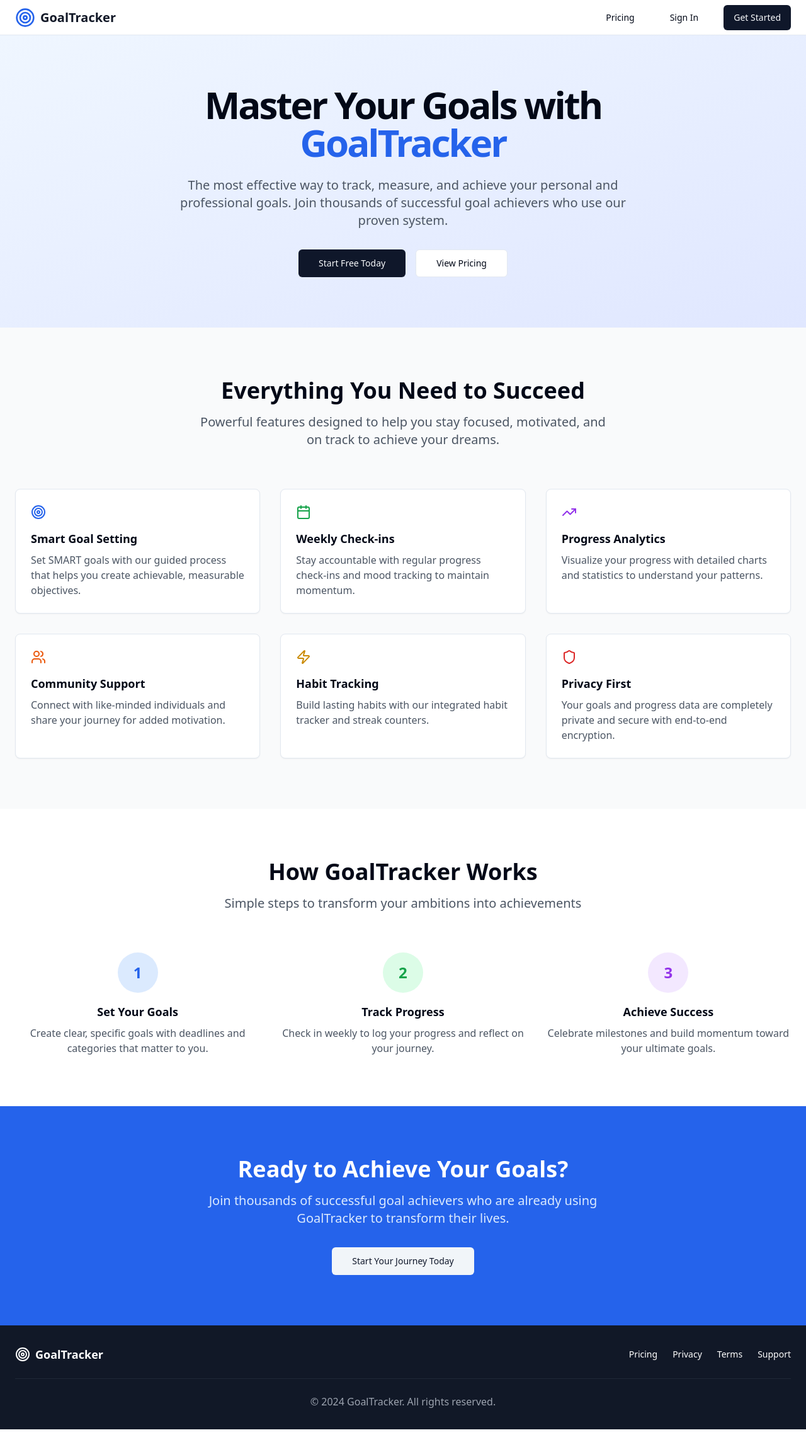
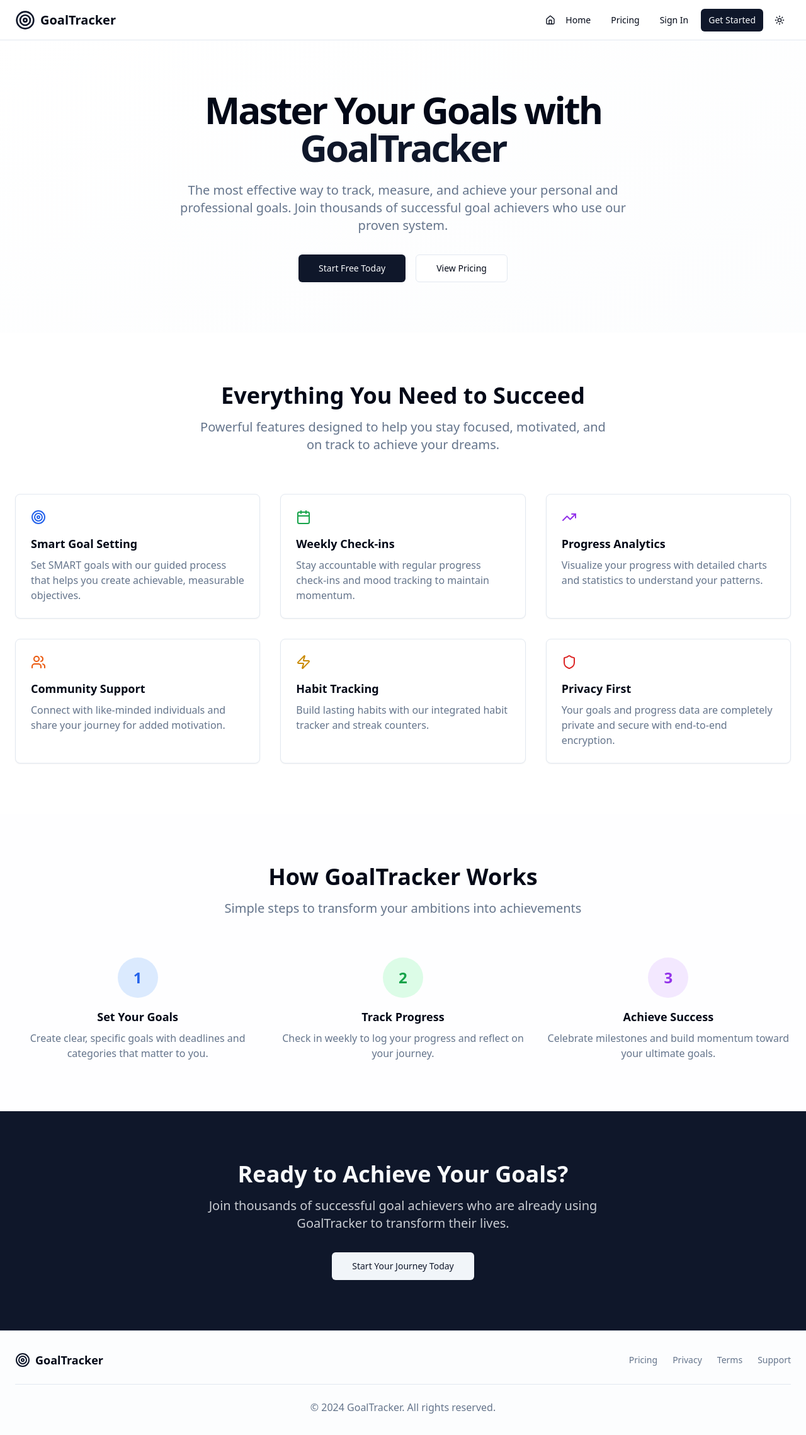
Before and after one commit to m7amd1/goal-streak-compass, a React (Vite) app: page /learn-more in a window 1280 px wide. Shown: the whole page at 63% size. Built offline with nearby package versions, Linux system fonts and the light colour scheme.

Commit message:
Refactor: Learn More page styling and behavior
Ensured the Learn More page matches the app's overall design, including responsiveness, dark mode support, and proper navigation.

```diff
--- a/src/pages/LearnMore.tsx
+++ b/src/pages/LearnMore.tsx
@@ -1,81 +1,89 @@
 
 import { Button } from "@/components/ui/button";
-import { Target, CheckCircle, Calendar, TrendingUp, Users, Zap, Shield } from "lucide-react";
+import { Target, CheckCircle, Calendar, TrendingUp, Users, Zap, Shield, Home } from "lucide-react";
 import { Link } from "react-router-dom";
+import { ThemeToggle } from "@/components/ThemeToggle";
 
 const LearnMore = () => {
   const features = [
     {
-      icon: <Target className="h-6 w-6 text-blue-600" />,
+      icon: <Target className="h-6 w-6 text-blue-600 dark:text-blue-400" />,
       title: "Smart Goal Setting",
       description: "Set SMART goals with our guided process that helps you create achievable, measurable objectives."
     },
     {
-      icon: <Calendar className="h-6 w-6 text-green-600" />,
+      icon: <Calendar className="h-6 w-6 text-green-600 dark:text-green-400" />,
       title: "Weekly Check-ins",
       description: "Stay accountable with regular progress check-ins and mood tracking to maintain momentum."
     },
     {
-      icon: <TrendingUp className="h-6 w-6 text-purple-600" />,
+      icon: <TrendingUp className="h-6 w-6 text-purple-600 dark:text-purple-400" />,
       title: "Progress Analytics",
       description: "Visualize your progress with detailed charts and statistics to understand your patterns."
     },
     {
-      icon: <Users className="h-6 w-6 text-orange-600" />,
+      icon: <Users className="h-6 w-6 text-orange-600 dark:text-orange-400" />,
       title: "Community Support",
       description: "Connect with like-minded individuals and share your journey for added motivation."
     },
     {
-      icon: <Zap className="h-6 w-6 text-yellow-600" />,
+      icon: <Zap className="h-6 w-6 text-yellow-600 dark:text-yellow-400" />,
       title: "Habit Tracking",
       description: "Build lasting habits with our integrated habit tracker and streak counters."
     },
     {
-      icon: <Shield className="h-6 w-6 text-red-600" />,
+      icon: <Shield className="h-6 w-6 text-red-600 dark:text-red-400" />,
       title: "Privacy First",
       description: "Your goals and progress data are completely private and secure with end-to-end encryption."
     }
   ];
 
   return (
-    <div className="min-h-screen bg-gray-50">
+    <div className="min-h-screen bg-background">
       {/* Header */}
-      <header className="px-4 lg:px-6 h-14 flex items-center bg-white border-b">
+      <header className="sticky top-0 z-50 bg-background/95 backdrop-blur supports-[backdrop-filter]:bg-background/60 border-b px-4 lg:px-6 h-16 flex items-center">
         <Link to="/" className="flex items-center space-x-2">
-          <Target className="h-8 w-8 text-blue-600" />
-          <span className="text-xl font-bold text-gray-900">GoalTracker</span>
+          <Target className="h-8 w-8 text-primary" />
+          <span className="text-xl font-bold text-foreground">GoalTracker</span>
         </Link>
-        <nav className="ml-auto flex gap-4 sm:gap-6">
+        <div className="ml-auto flex items-center space-x-2">
+          <Link to="/">
+            <Button variant="ghost" size="sm" className="flex items-center space-x-2">
+              <Home className="h-4 w-4" />
+              <span className="hidden sm:inline">Home</span>
+            </Button>
+          </Link>
           <Link to="/pricing">
-            <Button variant="ghost">Pricing</Button>
+            <Button variant="ghost" size="sm">Pricing</Button>
           </Link>
           <Link to="/auth">
-            <Button variant="ghost">Sign In</Button>
+            <Button variant="ghost" size="sm">Sign In</Button>
           </Link>
           <Link to="/auth">
-            <Button>Get Started</Button>
+            <Button size="sm">Get Started</Button>
           </Link>
-        </nav>
+          <ThemeToggle />
+        </div>
       </header>
 
       {/* Hero Section */}
-      <section className="py-20 bg-gradient-to-br from-blue-50 to-indigo-100">
+      <section className="py-20 bg-gradient-to-br from-background to-secondary/20">
         <div className="container px-4 md:px-6 mx-auto text-center">
           <h1 className="text-4xl md:text-6xl font-bold tracking-tighter mb-6">
             Master Your Goals with
             <br />
-            <span className="text-blue-600">GoalTracker</span>
+            <span className="text-primary">GoalTracker</span>
           </h1>
-          <p className="text-xl text-gray-600 max-w-3xl mx-auto mb-8">
+          <p className="text-xl text-muted-foreground max-w-3xl mx-auto mb-8">
             The most effective way to track, measure, and achieve your personal and professional goals.
             Join thousands of successful goal achievers who use our proven system.
           </p>
-          <div className="flex gap-4 justify-center">
+          <div className="flex flex-col sm:flex-row gap-4 justify-center">
             <Link to="/auth">
-              <Button size="lg">Start Free Today</Button>
+              <Button size="lg" className="w-full sm:w-auto">Start Free Today</Button>
             </Link>
             <Link to="/pricing">
-              <Button variant="outline" size="lg">View Pricing</Button>
+              <Button variant="outline" size="lg" className="w-full sm:w-auto">View Pricing</Button>
             </Link>
           </div>
         </div>
@@ -85,20 +93,20 @@ const LearnMore = () => {
       <section className="py-20">
         <div className="container px-4 md:px-6 mx-auto">
           <div className="text-center mb-16">
-            <h2 className="text-3xl md:text-4xl font-bold mb-4">
+            <h2 className="text-3xl md:text-4xl font-bold mb-4 text-foreground">
               Everything You Need to Succeed
             </h2>
-            <p className="text-xl text-gray-600 max-w-2xl mx-auto">
+            <p className="text-xl text-muted-foreground max-w-2xl mx-auto">
               Powerful features designed to help you stay focused, motivated, and on track to achieve your dreams.
             </p>
           </div>
 
           <div className="grid gap-8 md:grid-cols-2 lg:grid-cols-3">
             {features.map((feature, index) => (
-              <div key={index} className="bg-white p-6 rounded-lg shadow-sm border">
+              <div key={index} className="bg-card p-6 rounded-lg shadow-sm border border-border hover:shadow-md transition-shadow">
                 <div className="mb-4">{feature.icon}</div>
-                <h3 className="text-lg font-semibold mb-2">{feature.title}</h3>
-                <p className="text-gray-600">{feature.description}</p>
+                <h3 className="text-lg font-semibold mb-2 text-card-foreground">{feature.title}</h3>
+                <p className="text-muted-foreground">{feature.description}</p>
               </div>
             ))}
           </div>
@@ -106,44 +114,44 @@ const LearnMore = () => {
       </section>
 
       {/* How It Works Section */}
-      <section className="py-20 bg-white">
+      <section className="py-20 bg-secondary/10">
         <div className="container px-4 md:px-6 mx-auto">
           <div className="text-center mb-16">
-            <h2 className="text-3xl md:text-4xl font-bold mb-4">
+            <h2 className="text-3xl md:text-4xl font-bold mb-4 text-foreground">
               How GoalTracker Works
             </h2>
-            <p className="text-xl text-gray-600">
+            <p className="text-xl text-muted-foreground">
               Simple steps to transform your ambitions into achievements
             </p>
           </div>
 
           <div className="grid gap-8 md:grid-cols-3">
             <div className="text-center">
-              <div className="w-16 h-16 bg-blue-100 rounded-full flex items-center justify-center mx-auto mb-4">
-                <span className="text-2xl font-bold text-blue-600">1</span>
+              <div className="w-16 h-16 bg-blue-100 dark:bg-blue-900/30 rounded-full flex items-center justify-center mx-auto mb-4">
+                <span className="text-2xl font-bold text-blue-600 dark:text-blue-400">1</span>
               </div>
-              <h3 className="text-lg font-semibold mb-2">Set Your Goals</h3>
-              <p className="text-gray-600">
+              <h3 className="text-lg font-semibold mb-2 text-foreground">Set Your Goals</h3>
+              <p className="text-muted-foreground">
                 Create clear, specific goals with deadlines and categories that matter to you.
               </p>
             </div>
 
             <div className="text-center">
-              <div className="w-16 h-16 bg-green-100 rounded-full flex items-center justify-center mx-auto mb-4">
-                <span className="text-2xl font-bold text-green-600">2</span>
+              <div className="w-16 h-16 bg-green-100 dark:bg-green-900/30 rounded-full flex items-center justify-center mx-auto mb-4">
+                <span className="text-2xl font-bold text-green-600 dark:text-green-400">2</span>
               </div>
-              <h3 className="text-lg font-semibold mb-2">Track Progress</h3>
-              <p className="text-gray-600">
+              <h3 className="text-lg font-semibold mb-2 text-foreground">Track Progress</h3>
+              <p className="text-muted-foreground">
                 Check in weekly to log your progress and reflect on your journey.
               </p>
             </div>
 
             <div className="text-center">
-              <div className="w-16 h-16 bg-purple-100 rounded-full flex items-center justify-center mx-auto mb-4">
-                <span className="text-2xl font-bold text-purple-600">3</span>
+              <div className="w-16 h-16 bg-purple-100 dark:bg-purple-900/30 rounded-full flex items-center justify-center mx-auto mb-4">
+                <span className="text-2xl font-bold text-purple-600 dark:text-purple-400">3</span>
               </div>
-              <h3 className="text-lg font-semibold mb-2">Achieve Success</h3>
-              <p className="text-gray-600">
+              <h3 className="text-lg font-semibold mb-2 text-foreground">Achieve Success</h3>
+              <p className="text-muted-foreground">
                 Celebrate milestones and build momentum toward your ultimate goals.
               </p>
             </div>
@@ -152,12 +160,12 @@ const LearnMore = () => {
       </section>
 
       {/* CTA Section */}
-      <section className="py-20 bg-blue-600">
+      <section className="py-20 bg-primary">
         <div className="container px-4 md:px-6 mx-auto text-center">
-          <h2 className="text-3xl md:text-4xl font-bold text-white mb-4">
+          <h2 className="text-3xl md:text-4xl font-bold text-primary-foreground mb-4">
             Ready to Achieve Your Goals?
           </h2>
-          <p className="text-xl text-blue-100 mb-8 max-w-2xl mx-auto">
+          <p className="text-xl text-primary-foreground/80 mb-8 max-w-2xl mx-auto">
             Join thousands of successful goal achievers who are already using GoalTracker to transform their lives.
           </p>
           <Link to="/auth">
@@ -169,21 +177,21 @@ const LearnMore = () => {
       </section>
 
       {/* Footer */}
-      <footer className="py-8 bg-gray-900 text-white">
+      <footer className="py-8 bg-secondary/20 border-t">
         <div className="container px-4 md:px-6 mx-auto">
           <div className="flex flex-col md:flex-row justify-between items-center">
             <div className="flex items-center space-x-2 mb-4 md:mb-0">
-              <Target className="h-6 w-6" />
-              <span className="text-lg font-bold">GoalTracker</span>
+              <Target className="h-6 w-6 text-primary" />
+              <span className="text-lg font-bold text-foreground">GoalTracker</span>
             </div>
-            <div className="flex space-x-6 text-sm">
-              <Link to="/pricing" className="hover:text-blue-400">Pricing</Link>
-              <a href="#" className="hover:text-blue-400">Privacy</a>
-              <a href="#" className="hover:text-blue-400">Terms</a>
-              <a href="#" className="hover:text-blue-400">Support</a>
+            <div className="flex flex-wrap justify-center gap-6 text-sm">
+              <Link to="/pricing" className="text-muted-foreground hover:text-primary transition-colors">Pricing</Link>
+              <a href="#" className="text-muted-foreground hover:text-primary transition-colors">Privacy</a>
+              <a href="#" className="text-muted-foreground hover:text-primary transition-colors">Terms</a>
+              <a href="#" className="text-muted-foreground hover:text-primary transition-colors">Support</a>
             </div>
           </div>
-          <div className="border-t border-gray-800 mt-6 pt-6 text-center text-gray-400">
+          <div className="border-t border-border mt-6 pt-6 text-center text-muted-foreground">
             <p>© 2024 GoalTracker. All rights reserved.</p>
           </div>
         </div>
```
